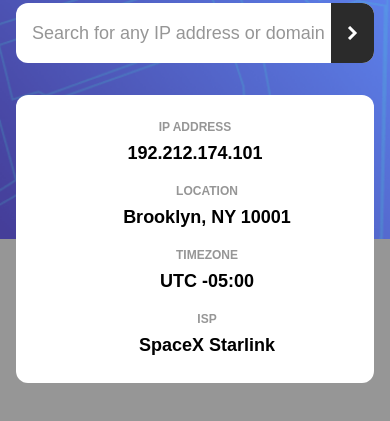
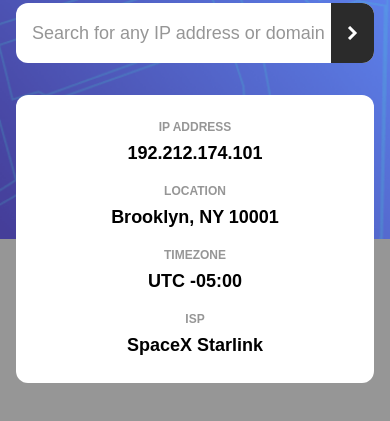
Before and after one commit to david-tejada/fem-ip-address-tracker, a website built with Vite: page index.html in a window 390 px wide. Shown: the part 77-498 px from the top of the page. Built offline with nearby package versions, Linux system fonts and the light colour scheme; files whose address does not match are found by name.

Commit message:
Remove left padding in info box fields for mobile layout

```diff
--- a/index.html
+++ b/index.html
@@ -46,19 +46,19 @@
             <p class="mt-1 text-lg">192.212.174.101</p>
           </li>
           <li
-            class="relative pl-6 before:left-0 before:top-1/2 before:h-5/6 before:w-[1px] before:-translate-y-1/2 before:bg-gray-400/50 sm:before:absolute"
+            class="relative before:left-0 before:top-1/2 before:h-5/6 before:w-[1px] before:-translate-y-1/2 before:bg-gray-400/50 sm:pl-6 sm:before:absolute"
           >
             <p class="text-xs uppercase text-gray-400">Location</p>
             <p class="mt-1 text-lg">Brooklyn, NY 10001</p>
           </li>
           <li
-            class="relative pl-6 before:left-0 before:top-1/2 before:h-5/6 before:w-[1px] before:-translate-y-1/2 before:bg-gray-400/50 sm:before:absolute"
+            class="relative before:left-0 before:top-1/2 before:h-5/6 before:w-[1px] before:-translate-y-1/2 before:bg-gray-400/50 sm:pl-6 sm:before:absolute"
           >
             <p class="text-xs uppercase text-gray-400">Timezone</p>
             <p class="mt-1 text-lg">UTC -05:00</p>
           </li>
           <li
-            class="relative pl-6 before:left-0 before:top-1/2 before:h-5/6 before:w-[1px] before:-translate-y-1/2 before:bg-gray-400/50 sm:before:absolute"
+            class="relative before:left-0 before:top-1/2 before:h-5/6 before:w-[1px] before:-translate-y-1/2 before:bg-gray-400/50 sm:pl-6 sm:before:absolute"
           >
             <p class="text-xs uppercase text-gray-400">ISP</p>
             <p class="mt-1 text-lg">SpaceX Starlink</p>
```
